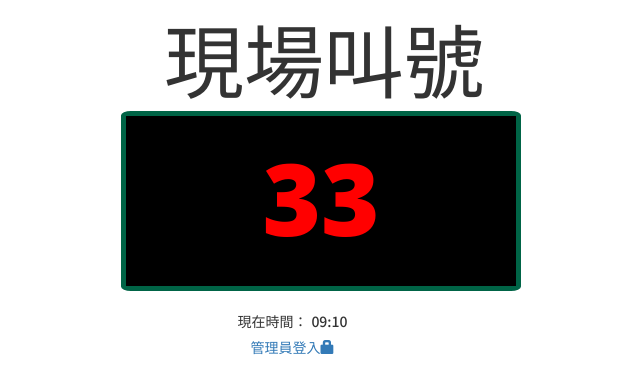
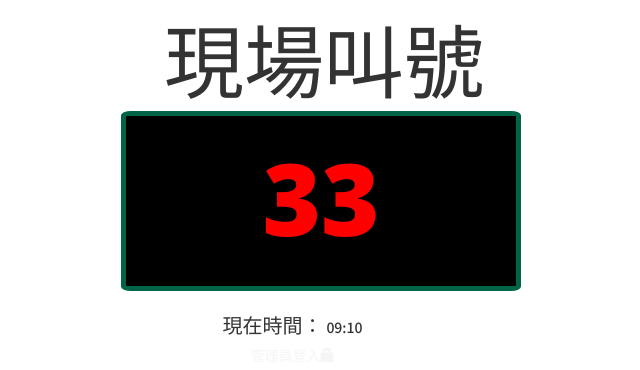
Before and after one commit to ktl1111/callSystem, a Django app: page /call/callnums in a window 1280 px wide. Shown: the part 512-882 px from the top of the page, without its empty margins (325-965 px from the left). Run offline with Django 4.2, Linux system fonts and the light colour scheme; data comes from the database, SQL or seed files in the repository.

Commit message:
edit css

```diff
--- a/templates/call.html
+++ b/templates/call.html
@@ -27,9 +27,9 @@
 
     <br/>
     <div id="time_style">
-     <span style="font-size: 14px; font-family: 'Noto Sans TC', sans-serif;">現在時間：</span> <span style="font-size: 14px; font-family: 'Noto Sans TC', sans-serif;" id="time"></span>
+     <span style="font-size: 20px; font-family: 'Noto Sans TC', sans-serif;">現在時間：</span> <span style="font-size: 14px; font-family: 'Noto Sans TC', sans-serif;" id="time"></span>
 {#        <span style="margin-top: 90px;">現在時間：</span> <span ></span>#}
-     <div style="margin-top:5px;font-family: 'Noto Sans TC', sans-serif;"><a href="{% url 'login' %}" class="top-menu">管理員登入<span class="glyphicon glyphicon-lock"></span></a></div>
+     <div style="margin-top:5px;font-family: 'Noto Sans TC', sans-serif;"><a href="{% url 'login' %}" class="top-menu" style="text-decoration: none;color: whitesmoke;">管理員登入<span class="glyphicon glyphicon-lock"></span></a></div>
     </div>
 
 {#    <script type="text/javascript" src="{% static 'js/portal.js' %}"/>#}
```
